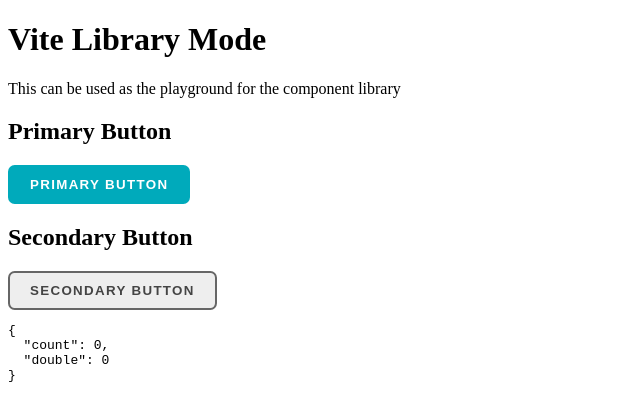
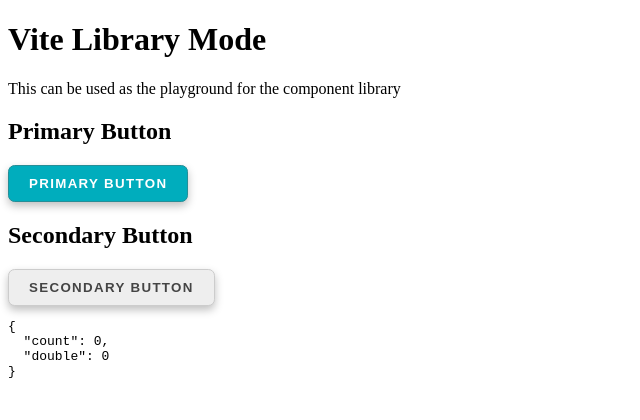
Before and after one commit to Jclong98/vue-library-monorepo, a Vue app in the folder packages/ui/: page / in a window 1280 px wide. Shown: the top 420 px of the page, without its empty margins (0-640 px from the left). Built offline with nearby package versions, Linux system fonts and the light colour scheme.

Commit message:
refactor: small style changes

```diff
--- a/packages/ui/src/components/JBtn.vue
+++ b/packages/ui/src/components/JBtn.vue
@@ -19,31 +19,31 @@
 </template>
 
 <style scoped lang="scss">
-$primary: #00aabb;
+$primary: hsl(185, 100%, 37%);
 
 .j-btn {
   color: white;
   background: $primary;
-  border: 2px solid $primary;
+  border: 1px solid hsl(185, 60%, 37%);
   font-weight: bold;
   border-radius: 0.5em;
   padding: 10px 20px;
   text-transform: uppercase;
   letter-spacing: 0.1em;
+  box-shadow: 0px 4px 8px rgba(0, 0, 0, 0.25);
 
   transition: all 0.2s ease-in-out;
 
   &--secondary {
     color: #444;
     background: #eee;
-    border: 2px solid #666;
+    border: 1px solid #ccc;
   }
 
   &:hover,
   &:focus-visible {
     cursor: pointer;
     filter: brightness(1.1);
-    border-radius: 0.75em;
   }
 
   &:active {
```
